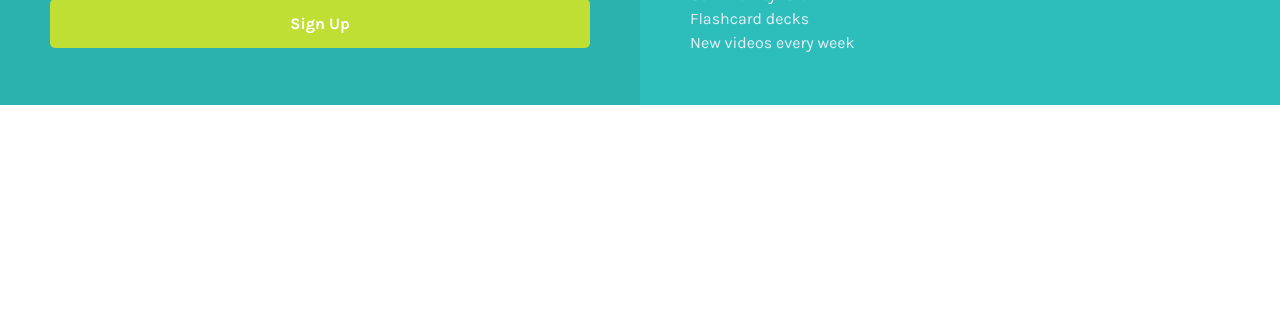
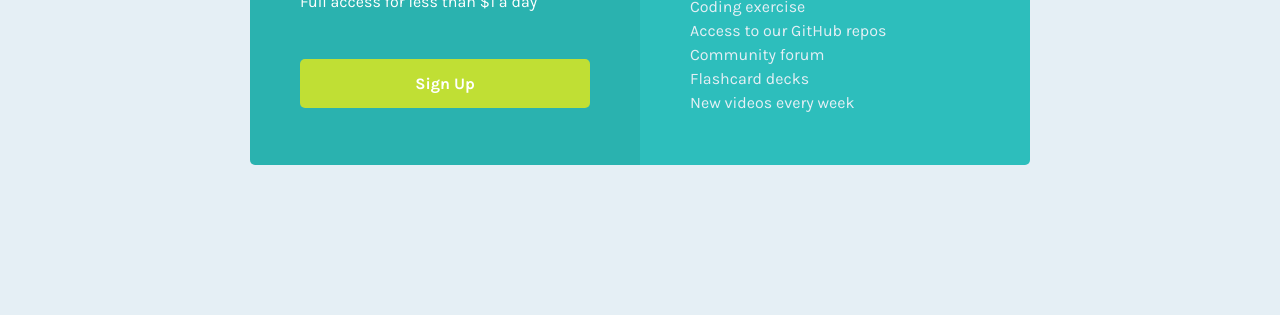
Before and after one commit to muhazizal/FM_single-price-grid-component, a plain HTML site: page index.html in a window 1280 px wide. Shown: the part 564-879 px from the top of the page. Before the commit the page ends 800 px from the top, so only its background shows below. Drawn offline with Linux system fonts and the light colour scheme.

Commit message:
fixed design

```diff
--- a/styles/main.scss
+++ b/styles/main.scss
@@ -38,10 +38,14 @@ $neutral-colors: (
 body {
 	line-height: 1.5;
 	font-size: 1.6rem;
-}
+	padding: 5rem;
+	background-color: neutral-colors('light-gray');
 
 	.header {
-	margin: 3rem;
+		padding: 3rem;
+		background: white;
+		border-top-right-radius: 0.5rem;
+		border-top-left-radius: 0.5rem;
 
 		&__title {
 			margin: 2rem 0;
@@ -120,6 +124,8 @@ body {
 		grid-area: footer;
 		padding: 3rem;
 		background-color: primary-colors('light-cyan');
+		border-bottom-right-radius: 0.5rem;
+		border-bottom-left-radius: 0.5rem;
 
 		&__header {
 			color: white;
@@ -131,14 +137,17 @@ body {
 			color: neutral-colors('light-gray');
 		}
 	}
+}
 
 @include media('>=tablet') {
+	@include media('>=desktop') {
+		body {
+			padding: 15rem 25rem;
+		}
+	}
+
 	.header {
-		margin: 10rem 5rem;
-
-		&__description {
-			width: 50%;
-		}
+		padding: 5rem;
 	}
 
 	main {
@@ -151,5 +160,13 @@ body {
 		.footer {
 			padding: 5rem;
 		}
+
+		.pricing {
+			border-bottom-left-radius: 0.5rem;
+		}
+
+		.footer {
+			border-bottom-left-radius: 0;
 		}
 	}
+}
```
Also changed, not shown: styles/main.css, 1 other file. Lines whose indentation alone changed are shown as unchanged.
